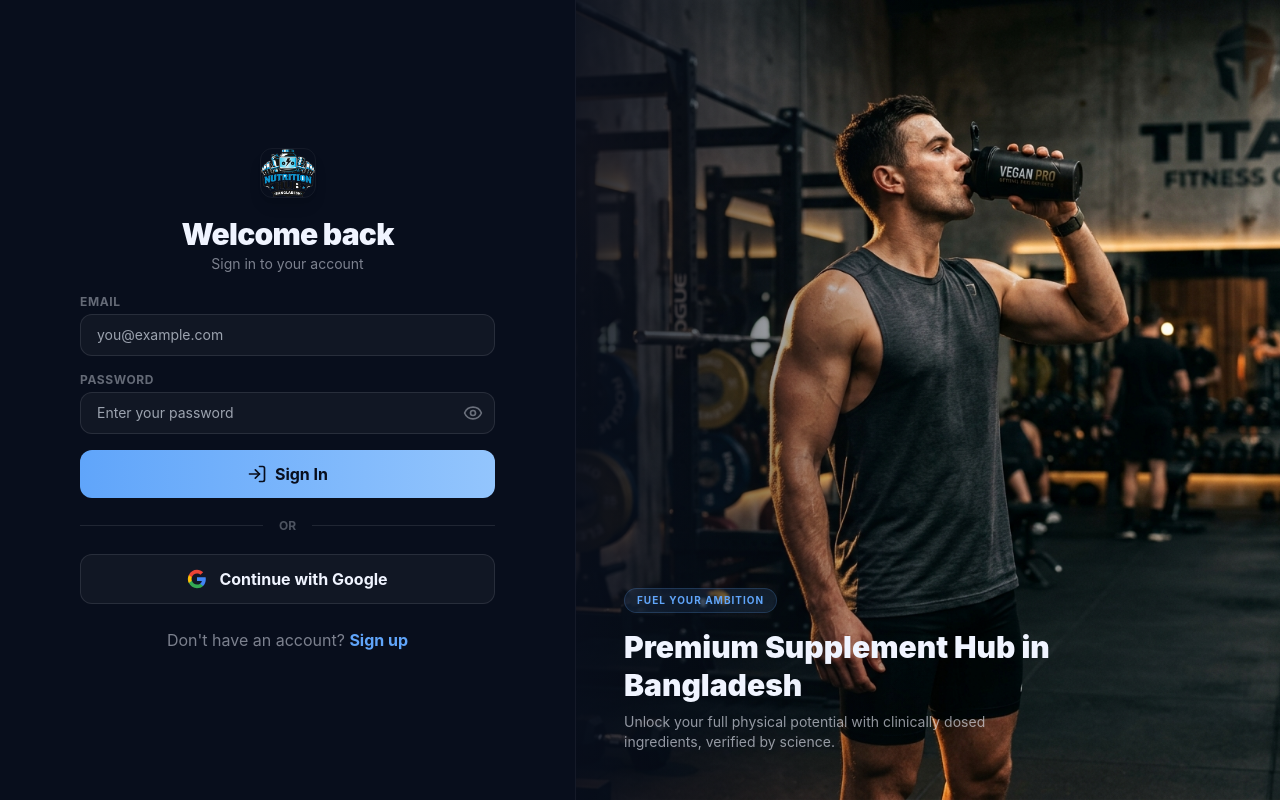
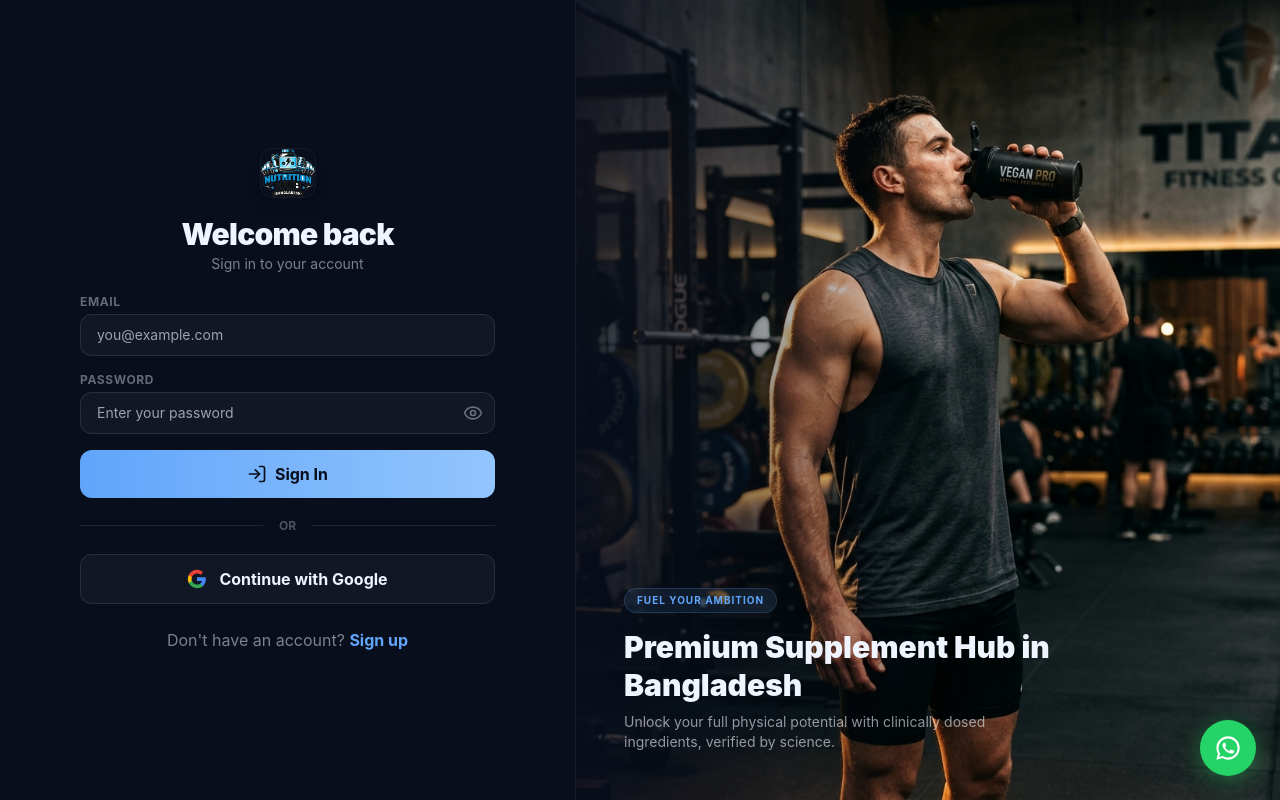
Before and after one commit to BHowlader/Nutrition-Hub-Bangladesh, a Next.js app in the folder frontend/: page /login in a window 1280 px wide. Built offline with nearby package versions, Linux system fonts and the light colour scheme; no server answers.

Commit message:
feat: add WhatsApp contact button and update shipping terminology to highlight Pathao courier integration

```diff
--- a/frontend/app/cart/page.tsx
+++ b/frontend/app/cart/page.tsx
@@ -272,7 +272,7 @@ export default function CartPage() {
         <div className="fixed inset-0 z-50 flex items-center justify-center bg-ink/80 p-4">
           <div className="w-full max-w-md rounded-xl border border-cream/10 bg-ink p-6 shadow-2xl">
             <h2 className="text-xl font-black text-cream">Delivery details</h2>
-            <p className="mt-1 text-xs text-cream/50">Cash on delivery · Total ৳{payableTotal.toLocaleString()}</p>
+            <p className="mt-1 text-xs text-cream/50">Cash on delivery via Pathao · Total ৳{payableTotal.toLocaleString()}</p>
 
             {error && (
               <div className="mt-4 rounded-lg border border-red-500/30 bg-red-500/10 px-3 py-2 text-xs text-red-400">
--- a/frontend/app/layout.tsx
+++ b/frontend/app/layout.tsx
@@ -1,6 +1,7 @@
 import type { Metadata, Viewport } from "next";
 import { AuthProvider } from "@/lib/auth";
 import { CartProvider } from "@/lib/cart";
+import { WhatsAppButton } from "@/components/WhatsAppButton";
 import "./globals.css";
 
 export const viewport: Viewport = {
@@ -23,7 +24,7 @@ export const metadata: Metadata = {
 export default function RootLayout({ children }: { children: React.ReactNode }) {
   return (
     <html lang="en" data-scroll-behavior="smooth">
-      <body><AuthProvider><CartProvider>{children}</CartProvider></AuthProvider></body>
+      <body><AuthProvider><CartProvider>{children}<WhatsAppButton /></CartProvider></AuthProvider></body>
     </html>
   );
 }
--- a/frontend/app/page.tsx
+++ b/frontend/app/page.tsx
@@ -89,8 +89,8 @@ const testimonials = [
 ];
 
 const deliveryOptions: { icon: LucideIcon; title: string; text: string }[] = [
-  { icon: Truck, title: "Dhaka priority", text: "Same-day or next-day delivery target for available stock." },
-  { icon: MapPin, title: "Nationwide courier", text: "Coverage for major cities and district-level delivery." },
+  { icon: Truck, title: "Powered by Pathao", text: "All orders are fulfilled via Pathao Courier for fast, trackable nationwide delivery." },
+  { icon: MapPin, title: "Nationwide coverage", text: "Dhaka same-day priority with district-level reach across Bangladesh." },
   { icon: Banknote, title: "Cash on delivery", text: "Pay after product arrival for zero purchase friction." }
 ];
 
@@ -109,7 +109,7 @@ export default async function HomePage() {
             {[
               { num: "01", title: "Authenticity first", text: "Visible batch, expiry, importer, and sealed-stock checks before dispatch.", icon: ShieldCheck },
               { num: "02", title: "Bangladesh checkout", text: "Cash on Delivery (COD) nationwide, with phone-first order confirmation.", icon: CheckCircle2 },
-              { num: "03", title: "Fast delivery", text: "Dhaka priority delivery with nationwide courier support for supplement orders.", icon: Truck }
+              { num: "03", title: "Pathao delivery", text: "Fast, trackable delivery via Pathao Courier — Dhaka priority with nationwide reach.", icon: Truck }
             ].map(({ num, title, text, icon: Icon }) => (
               <article className="group relative flex items-start gap-4 bg-[#0c1324] p-5 backdrop-blur-md transition-colors duration-300 md:block md:p-7 md:hover:bg-[#0e162c]" key={title}>
                 {/* Subtle number watermark in the top-right corner on desktop */}
@@ -517,7 +517,7 @@ export default async function HomePage() {
                 </li>
                 <li className="flex items-center justify-center gap-2 md:justify-start">
                   <Truck size={13} className="shrink-0 text-gold" />
-                  <span>Bangladesh delivery</span>
+                  <span>Pathao delivery</span>
                 </li>
               </ul>
             </div>
--- a/frontend/app/products/page.tsx
+++ b/frontend/app/products/page.tsx
@@ -328,7 +328,7 @@ export default function ProductsPage() {
             {[
               { Icon: ShieldCheck, title: "100% Authentic Stock", text: "Direct importer seals with verified batch codes." },
               { Icon: PackageCheck, title: "Sealed Packaging", text: "Dispatched in pristine tamper-evident condition." },
-              { Icon: Truck, title: "Nationwide Delivery", text: "Fast, reliable doorstep shipping across Bangladesh." }
+              { Icon: Truck, title: "Pathao Delivery", text: "Fast, trackable delivery via Pathao Courier nationwide." }
             ].map(({ Icon, title, text }) => (
               <li key={title} className="flex flex-col items-center">
                 <div className="mb-3 flex h-11 w-11 items-center justify-center rounded-full bg-gold/10 text-gold sm:mb-4 sm:h-12 sm:w-12">
@@ -409,7 +409,7 @@ export default function ProductsPage() {
                   <PackageCheck size={14} className="shrink-0 text-gold" /> Sealed stock
                 </li>
                 <li className="flex items-center gap-2">
-                  <Truck size={14} className="shrink-0 text-gold" /> Bangladesh delivery
+                  <Truck size={14} className="shrink-0 text-gold" /> Pathao delivery
                 </li>
               </ul>
             </div>
--- a/frontend/components/Hero.tsx
+++ b/frontend/components/Hero.tsx
@@ -383,7 +383,7 @@ export function Hero({
             </div>
             <div className="hidden h-4 w-[1px] bg-white/10 sm:block" />
             <div className="flex items-center gap-2">
-              <Zap size={16} className="text-mint" /> Fast Delivery
+              <Zap size={16} className="text-mint" /> Delivered by Pathao
             </div>
           </div>
         </div>
--- a/frontend/components/ProductDetailClient.tsx
+++ b/frontend/components/ProductDetailClient.tsx
@@ -213,7 +213,7 @@ export function ProductDetailClient({
 
                   <div className="mt-5 text-center">
                     <p className="text-xs text-cream/40">
-                      Orders are verified via phone-call within 12 hours. Nationwide COD shipping.
+                      Orders verified via phone-call within 12 hours. Shipped via Pathao Courier (COD).
                     </p>
                   </div>
                 </div>
@@ -233,8 +233,8 @@ export function ProductDetailClient({
                   <div className="flex items-start gap-4">
                     <Truck size={26} className="text-gold shrink-0 mt-0.5" />
                     <div>
-                      <h4 className="text-base font-bold text-cream md:text-lg">COD & Nationwide Delivery</h4>
-                      <p className="text-sm text-cream/55 mt-1.5 leading-relaxed">Pay after product arrival in Dhaka and nationwide. Check package contents at delivery door.</p>
+                      <h4 className="text-base font-bold text-cream md:text-lg">COD & Pathao Delivery</h4>
+                      <p className="text-sm text-cream/55 mt-1.5 leading-relaxed">Delivered via Pathao Courier. Pay on arrival in Dhaka and nationwide. Check package contents at door.</p>
                     </div>
                   </div>
                 </div>
@@ -303,7 +303,7 @@ export function ProductDetailClient({
               <ul className="mt-4 space-y-3 text-sm text-cream/60">
                 <li className="flex items-center gap-2"><ShieldCheck size={14} className="text-gold" /> Authenticity checks</li>
                 <li className="flex items-center gap-2"><PackageCheck size={14} className="text-gold" /> Sealed stock</li>
-                <li className="flex items-center gap-2"><Truck size={14} className="text-gold" /> Bangladesh delivery</li>
+                <li className="flex items-center gap-2"><Truck size={14} className="text-gold" /> Pathao delivery</li>
               </ul>
             </div>
           </div>
--- /dev/null
+++ b/frontend/components/WhatsAppButton.tsx
@@ -0,0 +1,27 @@
+"use client";
+
+import { usePathname } from "next/navigation";
+
+const PHONE = "8801410619932";
+const WA_URL = `https://wa.me/${PHONE}?text=${encodeURIComponent("Hi, I'm interested in your supplements!")}`;
+
+export function WhatsAppButton() {
+  const pathname = usePathname();
+
+  // Hide on admin pages
+  if (pathname?.startsWith("/admin")) return null;
+
+  return (
+    <a
+      href={WA_URL}
+      target="_blank"
+      rel="noopener noreferrer"
+      aria-label="Chat on WhatsApp"
+      className="fixed bottom-6 right-6 z-50 flex h-14 w-14 items-center justify-center rounded-full bg-[#25D366] text-white shadow-[0_4px_24px_rgba(37,211,102,0.4)] transition-all duration-300 hover:scale-110 hover:shadow-[0_6px_32px_rgba(37,211,102,0.5)] active:scale-95"
+    >
+      <svg viewBox="0 0 32 32" fill="currentColor" className="h-7 w-7">
+        <path d="M16.004 2.667A13.26 13.26 0 0 0 2.74 15.93a13.16 13.16 0 0 0 1.782 6.63L2.667 29.333l6.98-1.83A13.27 13.27 0 0 0 16.004 29.3 13.26 13.26 0 0 0 29.333 16.04 13.26 13.26 0 0 0 16.004 2.667Zm0 24.27a10.87 10.87 0 0 1-5.55-1.52l-.398-.236-4.124 1.082 1.1-4.022-.26-.413A10.87 10.87 0 0 1 5.1 15.93a10.9 10.9 0 0 1 10.904-10.9 10.9 10.9 0 0 1 10.97 10.96 10.9 10.9 0 0 1-10.97 10.947Zm5.98-8.16c-.328-.164-1.94-.957-2.24-1.066-.302-.11-.522-.164-.74.164-.22.328-.852 1.066-1.044 1.284-.192.22-.384.246-.712.082-.328-.164-1.384-.51-2.636-1.626-.974-.868-1.632-1.94-1.822-2.268-.192-.328-.02-.506.144-.668.146-.146.328-.384.492-.576.164-.192.22-.328.328-.548.11-.22.056-.412-.026-.576-.082-.164-.74-1.784-.514-2.442-.274-.642-.554-.554-.74-.566h-.632c-.22 0-.576.082-.878.412-.302.328-1.152 1.126-1.152 2.746s1.18 3.186 1.344 3.404c.164.22 2.322 3.542 5.624 4.968.786.34 1.4.542 1.878.694.79.25 1.508.214 2.076.13.634-.094 1.94-.794 2.214-1.56.274-.768.274-1.426.192-1.562-.082-.136-.302-.22-.632-.384Z" />
+      </svg>
+    </a>
+  );
+}
```
